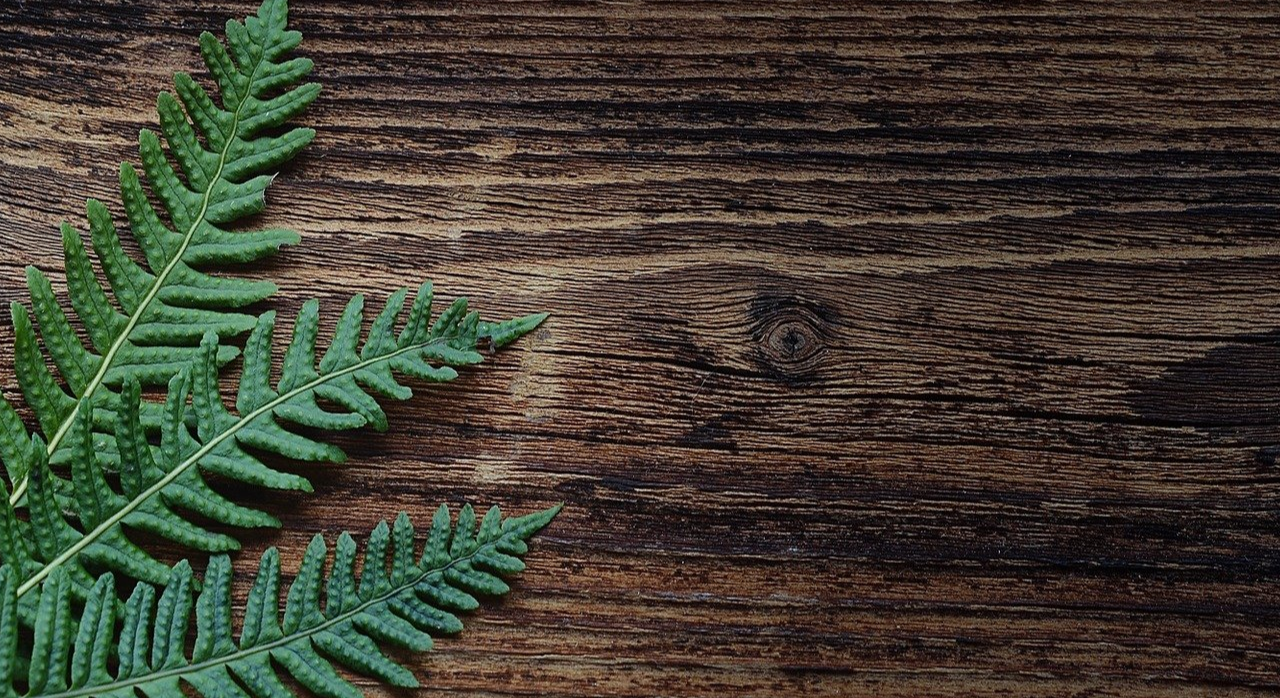
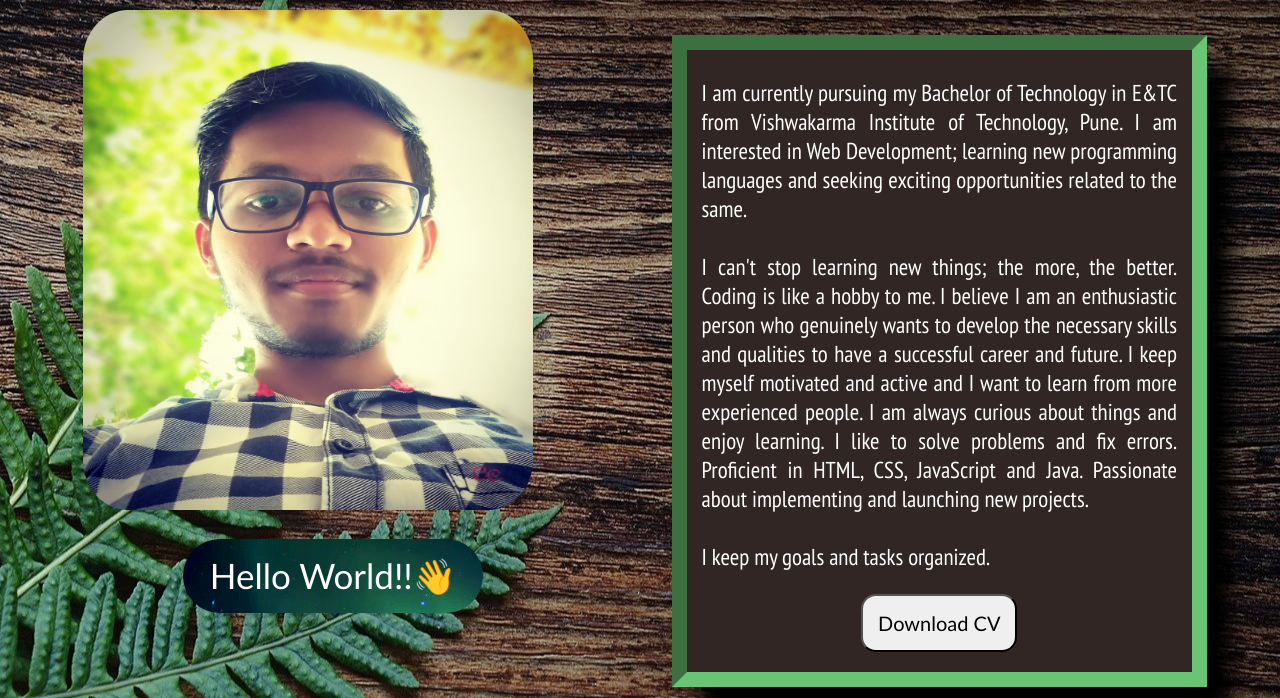
Before and after one commit to md0011/Portfolio, a plain HTML site: page about.html in a window 1280 px wide. Shown: the part 102-800 px from the top of the page. Drawn offline with Linux system fonts and the light colour scheme.

Commit message:
Added content & styled to "About" section

```diff
--- a/about.html
+++ b/about.html
@@ -6,9 +6,10 @@
     <meta http-equiv="X-UA-Compatible" content="IE=edge">
     <meta name="viewport" content="width=device-width, initial-scale=1.0">
     <link href="https://fonts.googleapis.com/css2?family=Lobster&display=swap" rel="stylesheet">
+    <link href="https://fonts.googleapis.com/css2?family=PT+Sans+Narrow&display=swap" rel="stylesheet">
 
     <link rel="stylesheet" href="style.css">
-    <title>Portfolio</title>
+    <title>Mayur's Portfolio</title>
 </head>
 
 <body>
@@ -27,6 +28,41 @@
             </ul>
         </nav>
     </header>
+
+    <div class="container-1">
+
+        <div id="myself">
+            <img src="Images/Myself.jpg" alt="Mayur_Devle">
+            <figcaption>Hello World!!👋</figcaption>
+        </div>
+
+        <div class="intro">
+            <p>
+                I am currently pursuing my Bachelor of Technology in E&TC from Vishwakarma Institute of Technology,
+                Pune.
+                I am interested in Web Development; learning new programming languages and seeking exciting
+                opportunities
+                related to the same. <br><br>
+                I can't stop learning new things; the more, the better. Coding is like a hobby to me. I believe I am an
+                enthusiastic person who genuinely wants to develop the necessary skills and qualities to have a
+                successful
+                career and future. I keep myself motivated and active and I want to learn from more experienced people.
+                I am always curious about things and enjoy learning. I like to solve problems and fix errors. Proficient
+                in
+                HTML, CSS, JavaScript and Java. Passionate about implementing and launching new projects. <br><br>
+                I keep my goals and tasks organized.
+            </p>
+            <p id="resume">
+                <a href="http://" target="_blank">
+                    <button class="cv">Download CV</button>
+                </a>
+            </p>
+        </div>
+
+    </div>
+
+
+
 </body>
 
 </html>
--- a/style.css
+++ b/style.css
@@ -82,7 +82,7 @@ header::before {
     z-index: -1;
 }
 
-#my-name>a {
+#my-name a {
     font-size: 55px;
     color: red;
     padding: 5px;
@@ -92,3 +92,73 @@ header::before {
     text-decoration: none;
     font-family: 'Lobster', cursive;
 }
+
+.container-1{
+    display: grid;
+    grid-gap: 5%;
+    grid-template-columns: repeat(2, 2fr);
+    margin-top: 5px;
+}
+
+#myself{
+    text-align: center;
+}
+
+#myself > img{
+    height: 500px;
+    width: 450px;
+    border-radius: 10%;
+    transition: .4s;
+}
+#myself > img:hover{
+    cursor: pointer;
+    box-shadow: 0px 20px 15px black;
+}
+
+#myself figcaption{
+    color: white;
+    background: url('Gif/Aura.gif');
+    margin-left: 175px;
+    margin-top: 25px;
+    width: 50%;
+    text-align: center;
+    border-radius: 50px;
+    font-size: 35px;
+    padding: 15px;
+    font-family:'Trebuchet MS', 'Lucida Sans Unicode', 'Lucida Grande', 'Lucida Sans', Arial, sans-serif;
+}
+
+.intro{
+    border: 15px inset rgb(105, 196, 115);
+    box-shadow: 25px 30px 20px black;
+    background-color: #312624;
+    color: white;
+    margin-right: 65px;
+    margin-top: 25px;
+    padding: 5px 15px 5px 15px;
+    text-align: justify;
+    font-family: 'PT Sans Narrow', sans-serif;
+    font-size: 23px;
+    background-size: cover;
+}
+
+#resume{
+    margin-bottom: 15px;
+    text-align: center;
+}
+
+.cv{
+    cursor: pointer;
+    text-decoration: none;
+    color: black;
+    border-radius: 15px;
+    padding: 15px;
+    font-size: 20px;
+    font-family: 'Trebuchet MS', 'Lucida Sans Unicode', 'Lucida Grande', 'Lucida Sans', Arial, sans-serif;
+    transition: .4s;
+}
+.cv:hover{
+    cursor: pointer;
+    transform: scale(1.2);
+    box-shadow: 0px 10px 10px;
+}
```
Also changed, not shown: Gif/Aura.gif (added).
